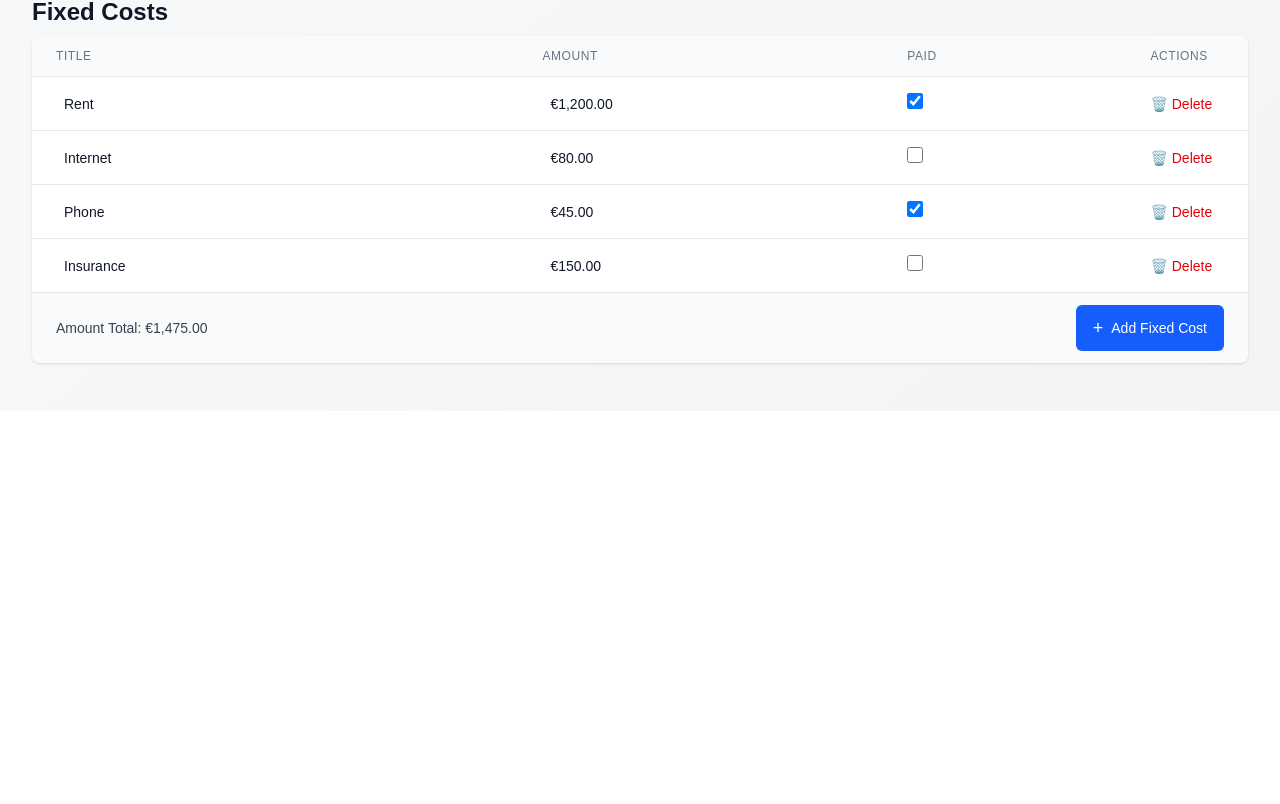
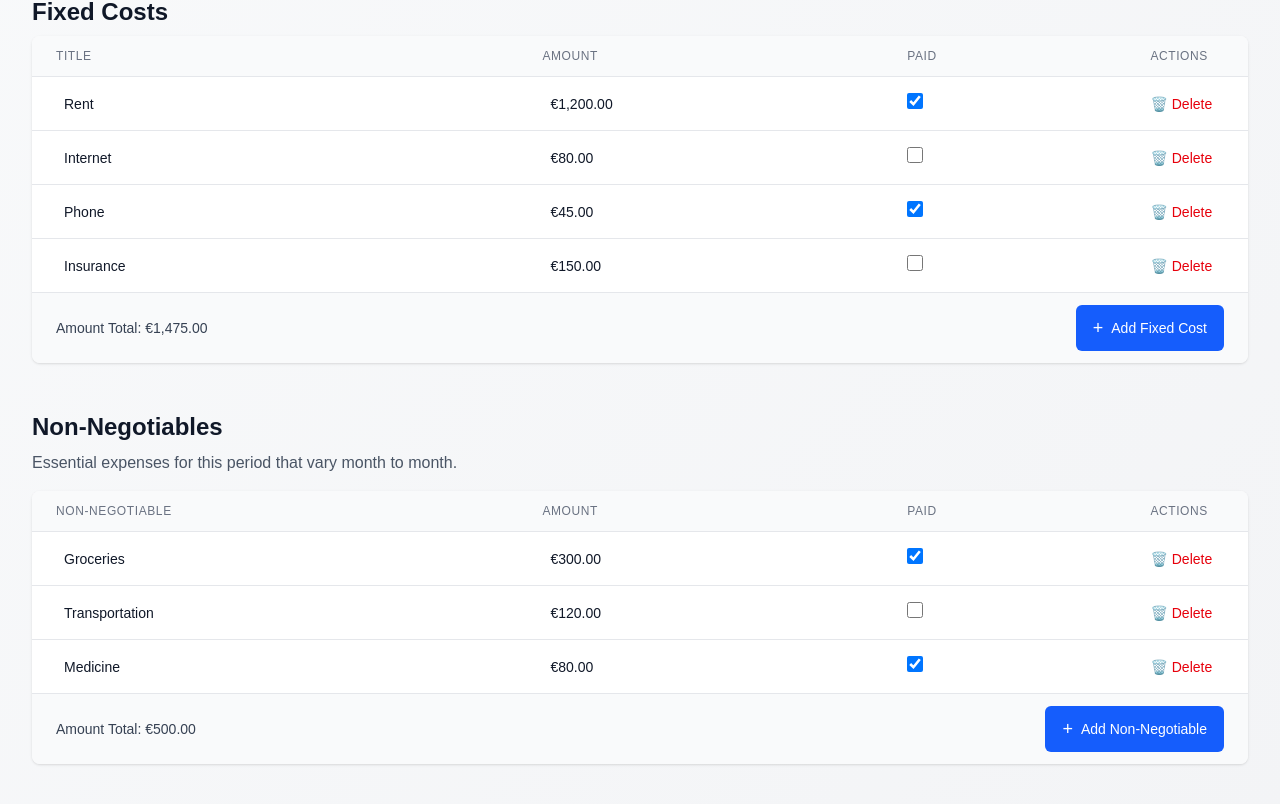
Before and after one commit to sofiaborovskaia/budget-planner, a Next.js app: page /period/2025-10-05 in a window 1280 px wide. Shown: the part 604-1408 px from the top of the page. Before the commit the page ends 1015 px from the top, so only its background shows below. Built offline with nearby package versions, Linux system fonts and the light colour scheme.

Commit message:
feat: add non-negociables table

```diff
--- /dev/null
+++ b/app/components/NonNegotiablesTable.tsx
@@ -0,0 +1,91 @@
+"use client";
+
+import { useState } from "react";
+import { DataTable } from "./DataTable";
+import { getMockNonNegotiables } from "@/app/lib/mockData";
+import type { BudgetLineItem, TableColumn } from "@/types/costs";
+
+interface NonNegotiablesTableProps {
+  periodId: string;
+}
+
+export function NonNegotiablesTable({ periodId }: NonNegotiablesTableProps) {
+  const [nonNegotiables, setNonNegotiables] = useState<BudgetLineItem[]>(
+    getMockNonNegotiables(periodId),
+  );
+
+  const columns: TableColumn<BudgetLineItem>[] = [
+    {
+      key: "title",
+      label: "Non-Negotiable",
+      type: "text",
+      editable: true,
+      width: "40%",
+    },
+    {
+      key: "amount",
+      label: "Amount",
+      type: "currency",
+      editable: true,
+      width: "30%",
+    },
+    {
+      key: "paid",
+      label: "Paid",
+      type: "boolean",
+      editable: true,
+      width: "20%",
+    },
+  ];
+
+  const handleAdd = () => {
+    const newId = (nonNegotiables.length + 1).toString();
+    const newNonNegotiable: BudgetLineItem = {
+      id: newId,
+      title: "New Non-Negotiable",
+      amount: 0,
+      paid: false,
+      periodId,
+    };
+    setNonNegotiables([...nonNegotiables, newNonNegotiable]);
+  };
+
+  const handleEdit = (
+    item: BudgetLineItem,
+    field: keyof BudgetLineItem,
+    value: any,
+  ) => {
+    setNonNegotiables(
+      nonNegotiables.map((item_) =>
+        item_.id === item.id ? { ...item_, [field]: value } : item_,
+      ),
+    );
+  };
+
+  const handleDelete = (item: BudgetLineItem) => {
+    setNonNegotiables(nonNegotiables.filter((item_) => item_.id !== item.id));
+  };
+
+  return (
+    <div className="space-y-4">
+      <div>
+        <h2 className="text-2xl font-bold text-gray-900 mb-2">
+          Non-Negotiables
+        </h2>
+        <p className="text-gray-600">
+          Essential expenses for this period that vary month to month.
+        </p>
+      </div>
+
+      <DataTable
+        data={nonNegotiables}
+        columns={columns}
+        onAdd={handleAdd}
+        onEdit={handleEdit}
+        onDelete={handleDelete}
+        addButtonText="Add Non-Negotiable"
+        emptyMessage="No non-negotiables added yet. Click 'Add Non-Negotiable' to get started."
+      />
+    </div>
+  );
+}
--- a/app/period/[periodId]/page.tsx
+++ b/app/period/[periodId]/page.tsx
@@ -1,6 +1,7 @@
 import { Dashboard } from "@/app/components/Dashboard";
 import { PeriodNavigation } from "@/app/components/PeriodNavigation";
 import { FixedCostsTable } from "@/app/components/FixedCostsTable";
+import { NonNegotiablesTable } from "@/app/components/NonNegotiablesTable";
 import { getPeriod, formatDate, getDaysRemaining } from "@/app/lib/period";
 import { getMockDashboardData } from "@/app/lib/mockData";
 
@@ -36,6 +37,10 @@ export default async function PeriodPage({ params }: PageProps) {
         <div className="mt-12">
           <FixedCostsTable periodId={periodId} />
         </div>
+
+        <div className="mt-12">
+          <NonNegotiablesTable periodId={periodId} />
+        </div>
       </main>
     </div>
   );
```
